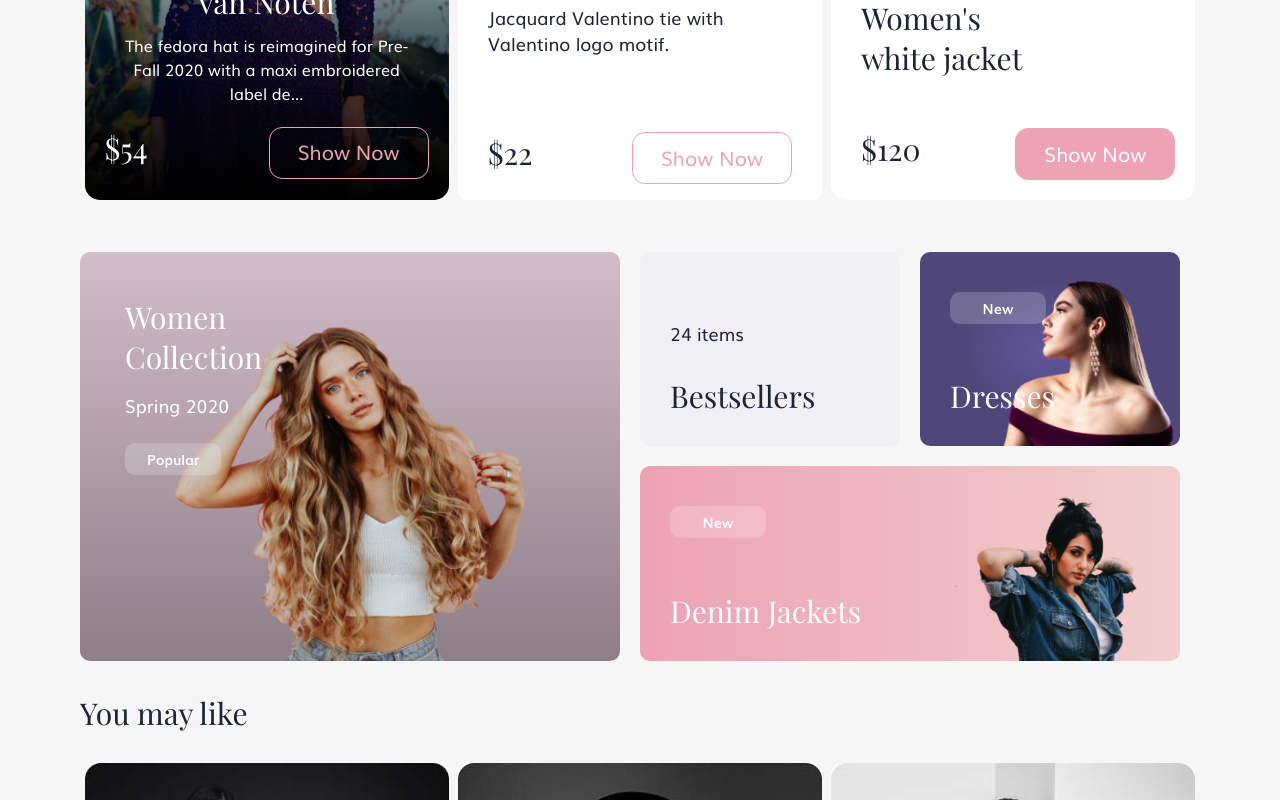
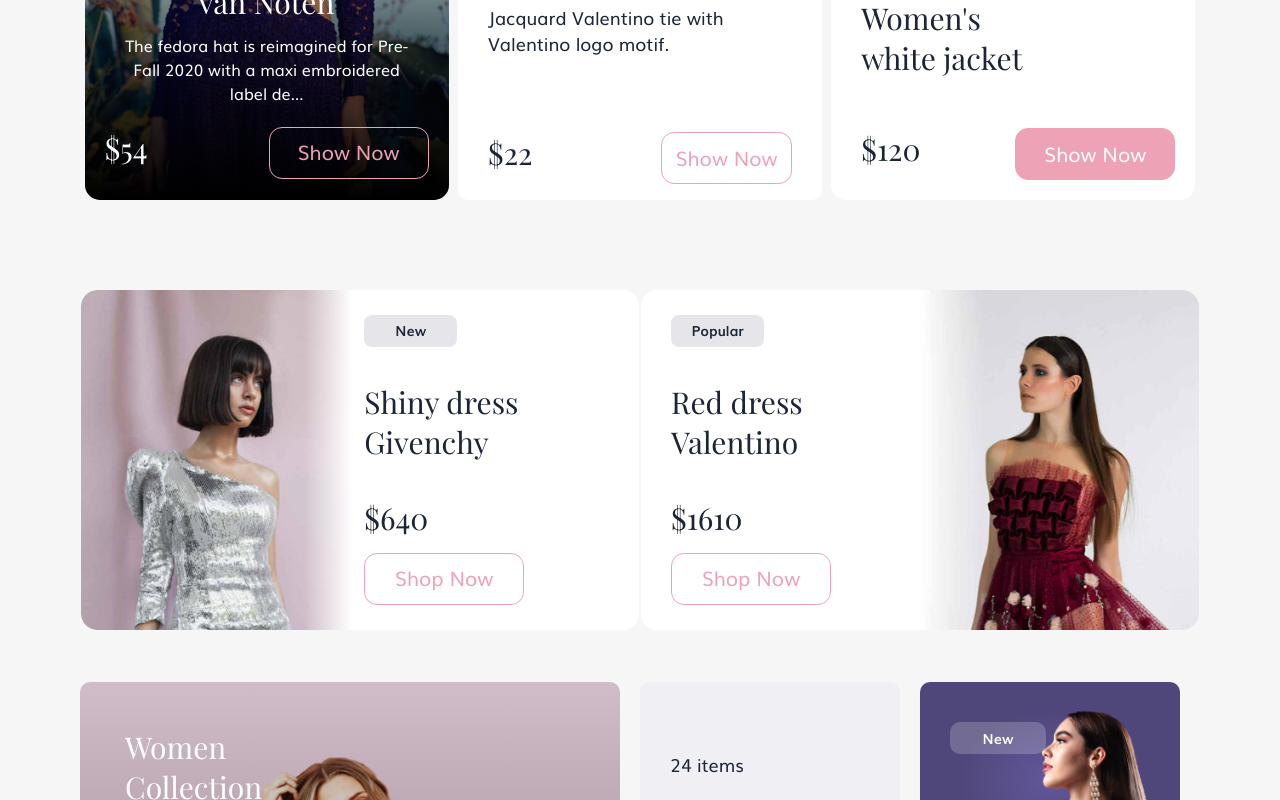
Before and after one commit to OrekuD/react-clay-shop, a React (Create React App) app: page / in a window 1280 px wide. Shown: the part 1100-1900 px from the top of the page. Built offline with nearby package versions, Linux system fonts and the light colour scheme.

Commit message:
:wrench:

```diff
--- a/src/App.tsx
+++ b/src/App.tsx
@@ -27,15 +27,15 @@ function App() {
           <WhiteDress />
         </div>
       </div>
-      <Collections />
-      <Products />
-      {/* <DressProduct /> */}
       <div className="wrapper">
         <div className="section">
           <ShinyDress />
           <RedDress />
         </div>
       </div>
+      <Collections />
+      <Products />
+      <DressProduct />
       <Footer />
     </>
   );
--- a/src/components/Collections/Cards/cards.scss
+++ b/src/components/Collections/Cards/cards.scss
@@ -1,8 +1,3 @@
-// $largeCardWidth: calc(((100vw - 200px) / 2) - 20px);
-// $largeCardHeight: calc((((100vw - 200px) / 2) - 20px) * 0.788);
-// $smallCardWidth: calc(((((100vw - 200px) / 2) - 20px) / 2) - 10px);
-// $smallCardHeight: calc((((((100vw - 200px) / 2) - 20px) * 0.788) / 2) - 10px);
-
 @import "../../../constants/variables.scss";
 
 .women-collection {
@@ -13,6 +8,10 @@
   padding-top: 40px;
   overflow: hidden;
   position: relative;
+
+  @media (max-width: 1024px) {
+    padding-top: 20px;
+  }
 
   img {
     width: 100%;
@@ -48,11 +47,19 @@
   padding: 30px;
   margin-right: 20px;
 
+  @media (max-width: 1024px) {
+    padding: 20px;
+  }
+
   .sub-title {
     font-family: "MuliRegular";
     font-size: 18px;
     color: $purple;
     margin-bottom: 30px;
+
+    @media (max-width: 1024px) {
+      margin-bottom: 15px;
+    }
   }
 }
 
@@ -81,6 +88,10 @@
     display: flex;
     flex-direction: column;
     justify-content: space-between;
+
+    @media (max-width: 1024px) {
+      padding: 15px;
+    }
   }
 }
 
@@ -109,6 +120,10 @@
     display: flex;
     flex-direction: column;
     justify-content: space-between;
+
+    @media (max-width: 1024px) {
+      padding: 15px;
+    }
   }
 }
 
--- a/src/components/Collections/Collections.scss
+++ b/src/components/Collections/Collections.scss
@@ -2,9 +2,9 @@
   padding: 30px 0;
   display: flex;
   align-items: center;
-  height: calc(((50vw - 100px) + 60px) * 0.788);
+  min-height: calc(((50vw - 100px) + 60px) * 0.788);
 
-  @media (max-width: 720px) {
+  @media (max-width: 850px) {
     display: none;
   }
 
--- a/src/components/ProductCards/DressProduct/DressProduct.scss
+++ b/src/components/ProductCards/DressProduct/DressProduct.scss
@@ -12,7 +12,7 @@
   }
 
   .dress-product-card {
-    min-height: calc((100vw - 200px) * 0.57);
+    height: calc((100vw - 200px) * 0.57);
     padding: 40px 20px;
     display: flex;
     background: white;
--- a/src/components/ProductCards/ElegantDress/ElegantDress.scss
+++ b/src/components/ProductCards/ElegantDress/ElegantDress.scss
@@ -15,12 +15,12 @@
 
   @media (max-width: 720px) {
     width: calc(100vw - 80px);
-    height: calc((100vw - 80px) * 1.54);
+    min-height: calc((100vw - 80px) * 1.54);
   }
 
   @media (max-width: 500px) {
     width: calc(100vw - 30px);
-    height: calc((100vw - 30px) * 1.54);
+    min-height: calc((100vw - 30px) * 1.54);
   }
 
   img {
--- a/src/components/ProductCards/RedDress/RedDress.scss
+++ b/src/components/ProductCards/RedDress/RedDress.scss
@@ -8,11 +8,16 @@
   display: flex;
   overflow: hidden;
   position: relative;
+  margin: 20px auto;
 
   img {
     width: 50%;
     height: 100%;
     object-fit: cover;
+
+    @media (max-width: 400px) {
+      display: none;
+    }
   }
 
   .content {
@@ -31,6 +36,15 @@
     flex-direction: column;
     justify-content: space-evenly;
     padding: 20px 0px 20px 30px;
+
+    @media (max-width: 500px) {
+      padding-left: 15px;
+    }
+
+    @media (max-width: 400px) {
+      width: 100%;
+      padding: 20px;
+    }
 
     .badge {
       width: 93px;
--- a/src/components/ProductCards/ShinyDress/ShinyDress.scss
+++ b/src/components/ProductCards/ShinyDress/ShinyDress.scss
@@ -2,17 +2,26 @@
 
 .shiny-dress {
   width: 558px;
-  height: 340px;
+  min-height: 340px;
   border-radius: 16px;
   background-color: white;
   display: flex;
   overflow: hidden;
   position: relative;
+  margin: 20px auto;
+
+  @media (max-width: 620px) {
+    width: 100%;
+  }
 
   img {
     width: 50%;
     height: 100%;
     object-fit: cover;
+
+    @media (max-width: 400px) {
+      display: none;
+    }
   }
 
   .content {
@@ -36,6 +45,11 @@
     flex-direction: column;
     justify-content: space-evenly;
     padding: 20px 0px 20px 60px;
+
+    @media (max-width: 400px) {
+      width: 100%;
+      padding: 20px;
+    }
 
     .badge {
       width: 93px;
--- a/src/components/ProductCards/WhiteDress/WhiteDress.scss
+++ b/src/components/ProductCards/WhiteDress/WhiteDress.scss
@@ -15,12 +15,12 @@
 
   @media (max-width: 720px) {
     width: calc(100vw - 80px);
-    height: calc((100vw - 80px) * 1.54);
+    min-height: calc((100vw - 80px) * 1.54);
   }
 
   @media (max-width: 500px) {
     width: calc(100vw - 30px);
-    height: calc((100vw - 30px) * 1.54);
+    min-height: calc((100vw - 30px) * 1.54);
   }
 
   img {
--- a/src/components/Products/Products.scss
+++ b/src/components/Products/Products.scss
@@ -31,18 +31,22 @@
 
   @media (max-width: 720px) {
     width: calc(100vw - 80px);
-    height: calc((100vw - 80px) * 1.54);
+    min-height: calc((100vw - 80px) * 1.34);
   }
 
   @media (max-width: 500px) {
     width: calc(100vw - 30px);
-    height: calc((100vw - 30px) * 1.54);
+    min-height: calc((100vw - 30px) * 1.54);
   }
 
   img {
     width: 100%;
     height: 50%;
     object-fit: cover;
+
+    @media (max-width: 720px) {
+      height: 60%;
+    }
   }
 
   .content {
@@ -52,6 +56,10 @@
     display: flex;
     flex-direction: column;
     justify-content: space-between;
+
+    @media (max-width: 720px) {
+      height: 40%;
+    }
 
     .card-title {
       color: $purple;
@@ -87,7 +95,7 @@
 
 .button-main {
   height: 52px;
-  min-width: 160px;
+  width: 160px;
   background: transparent;
   border: 1px solid #eda3b5;
   color: #eda3b5;
```
